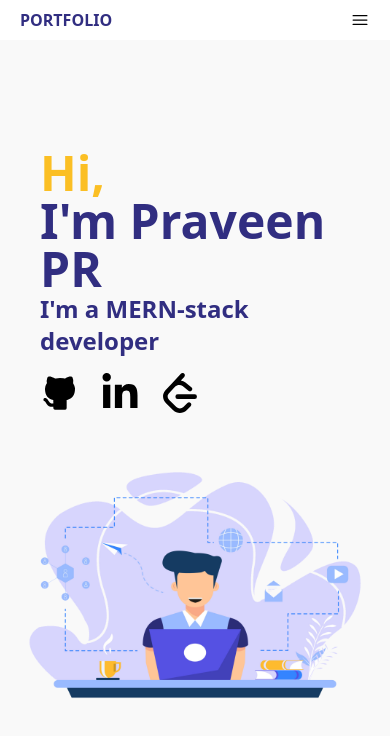
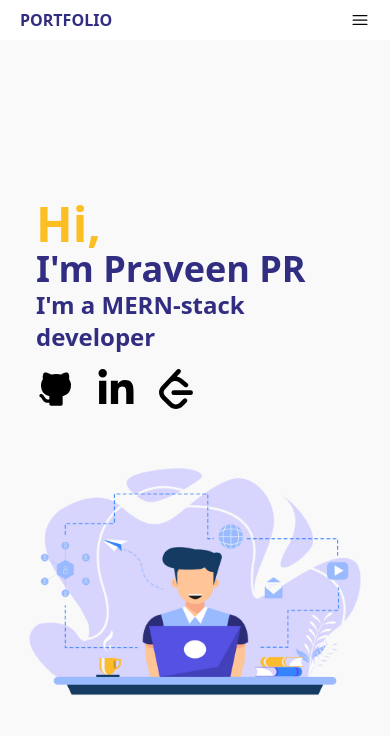
Before and after one commit to PRAVEEN-PR-2004/tailwindporfolio, a React (Vite) app: page / in a window 390 px wide. Shown: the top 736 px of the page. Built offline with nearby package versions, Linux system fonts and the light colour scheme.

Commit message:
hero page mobile responsive

```diff
--- a/src/pages/Header.jsx
+++ b/src/pages/Header.jsx
@@ -7,7 +7,7 @@ export default function Header() {
   return (
     <>
       <header className="fixed top-0 left-0 flex justify-between w-full px-5 py-2 bg-white md:shadow-md ">
-        <a href="#" className="font-bold text-black color-primary">
+        <a href="#" className="font-bold text-black  color-primary">
           PORTFOLIO
         </a>
         <nav className="hidden md:block">
--- a/src/pages/Hero.jsx
+++ b/src/pages/Hero.jsx
@@ -7,13 +7,13 @@ import { SiLeetcode } from "react-icons/si";
 export default function Hero() {
   return (
     <>
-
+    <br/>
       <section className="flex flex-col justify-center h-screen px-5 pt-5 md:flex-row bg-dark">
-        <div className="flex flex-col justify-center w-full px-5 md:items-center md:w-1/2 md:px-0 " >
+        <div className="flex flex-col justify-center w-full px-4 md:items-center md:w-1/2 md:px-0 " >
           <div className="flex flex-col">
 
-            <h1 className="text-5xl font-bold md:text-7xl color-primary ">
-              <span className="color-secondary">Hi,</span>
+            <h1 className="text-4xl font-bold md:text-7xl color-primary ">
+              <span className="text-5xl color-secondary md:text-7xl">Hi,</span>
               <br /> I'm Praveen PR
               <p className="text-2xl">I'm a MERN-stack developer</p>
             </h1>
```
